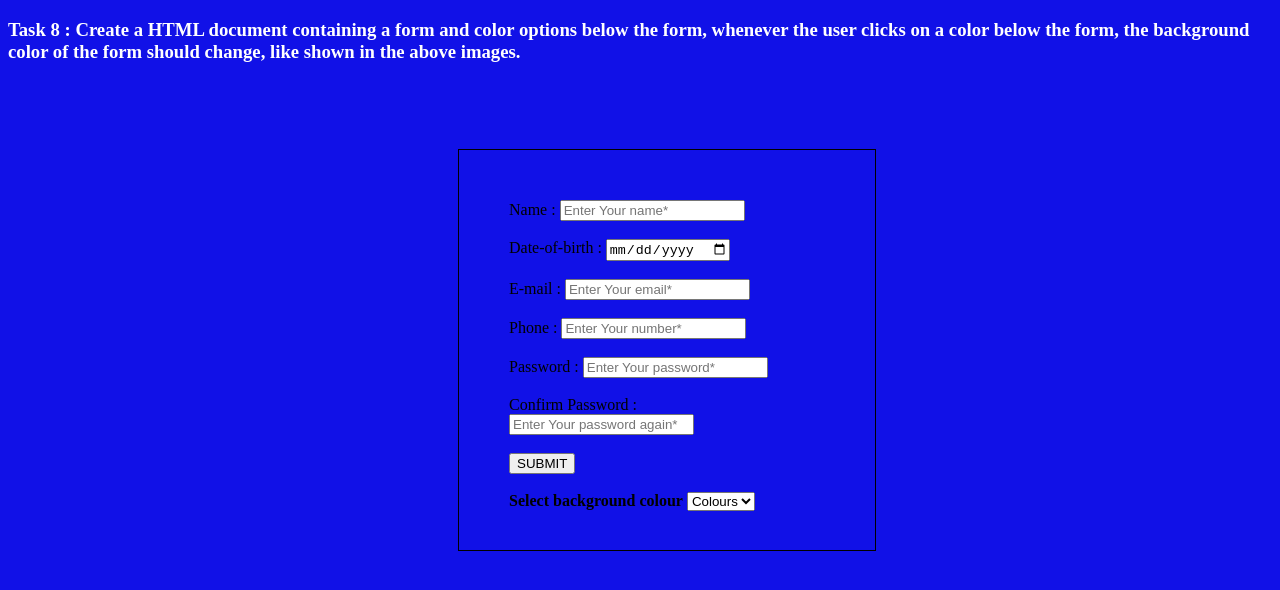
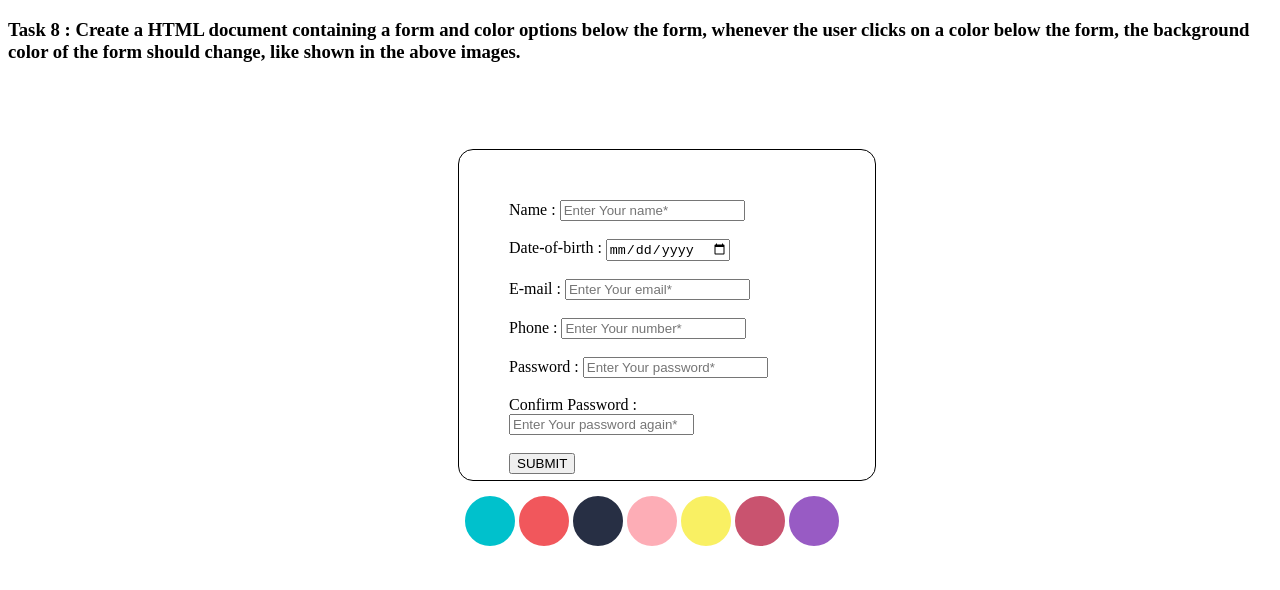
Before and after one commit to Kiranv1410/Project8, a plain HTML site: page index.html in a window 1280 px wide. Drawn offline with Linux system fonts and the light colour scheme.

Commit message:
first commit

```diff
--- a/index.html
+++ b/index.html
@@ -4,11 +4,12 @@
     <meta charset="UTF-8">
     <meta name="viewport" content="width=device-width, initial-scale=1.0">
     <title>Assignment8</title>
+    <link rel="stylesheet" href="./style.css">
 </head>
 <body>
     <h3>Task 8 : Create a HTML document containing a form and color options below the form, whenever the user clicks on a color below the form, the background color of the form should change, like shown in the above images.</h3>
     <br>
-    <form class="Ball" style="border: 1px solid black; width: 25%; height: 300px; padding: 50px; margin-left: 450px; margin-top: 50px;">
+    <form class="Ball" style="border: 1px solid black; width: 25%; height: 230px; padding: 50px; margin-left: 450px; margin-top: 50px; border-radius: 15px;">
         <div id="name">
             Name : <input type="text" name="name" placeholder="Enter Your name*" required>
         </div><br>
@@ -29,7 +30,8 @@
         </div><br>
         <button type="submit">SUBMIT</button>
         <br><br>
-        <strong>Select background colour</strong>
+
+        <!-- <strong>Select background colour</strong>
         <select onchange="color(this.value)">
             <option>Colours</option>
             <option  value="Red">Red</option>
@@ -37,28 +39,32 @@
             <option value="Yellow">Yellow</option>
             <option value="Orange">Orange</option>
             <option value="Blue">Blue</option>
-        </select>
+        </select> -->
 
     </form>
-
+    <div class="container" >
+      <span id="c1" class="color clrl1" onclick="color(this)"></span>
+      <span id="c2" class="color clrl2" onclick="color(this)"></span>
+      <span class="color clrl3" onclick="color(this)"></span>
+      <span class="color clrl4" onclick="color(this)"></span>
+      <span class="color clrl5" onclick="color(this)"></span>
+      <span class="color clrl6" onclick="color(this)"></span>
+      <span class="color clrl7" onclick="color(this)"></span>
+    </div>
 
 </body>
 </html>
-<style>
-    body{
-        background: rgb(17, 17, 231);
-    }
-    h3{
-        color: white;
-    }
-</style>
+
 <script>
-       function color(value){
+       function color(z){
         // document.body.style.backgroundColor=value;
 
-    let final = document.querySelector('form')
-    final.style.backgroundColor=value
-       }
+    // let final = document.querySelector('form')
+    // final.style.backgroundColor=value
+    let a = getComputedStyle(z);
+    let b = a.backgroundColor;
+    document.getElementsByTagName('form')[0].style.backgroundColor=b;
+}
 
 
 </script>
--- /dev/null
+++ b/style.css
@@ -0,0 +1,45 @@
+
+body{
+    /* background: rgb(17, 17, 231); */
+}
+h3{
+    color: black;}
+
+.container{
+    /* border: 2px solid #333; */
+    width: 30%;
+    margin-left: 36%;
+    margin-top: 1%;
+}
+.color{
+    display: table-cell;
+    width: 50px;
+    height: 50px;
+    margin: 0 1px;
+    cursor: pointer;
+    border: 2px solid #fff;
+    border-radius: 50%;
+
+}
+
+.clrl1{
+    background-color: #00c1cc;
+}
+.clrl2{
+   background-color: #f1575c;
+}
+.clrl3{
+    background-color: #272f44;
+}
+.clrl4{
+    background-color: #fdadb6;
+}
+.clrl5{
+    background-color: #f9f063;
+}
+.clrl6{
+    background-color: #c9536f;
+}
+.clrl7{
+    background-color: #985bc4;
+}
```
